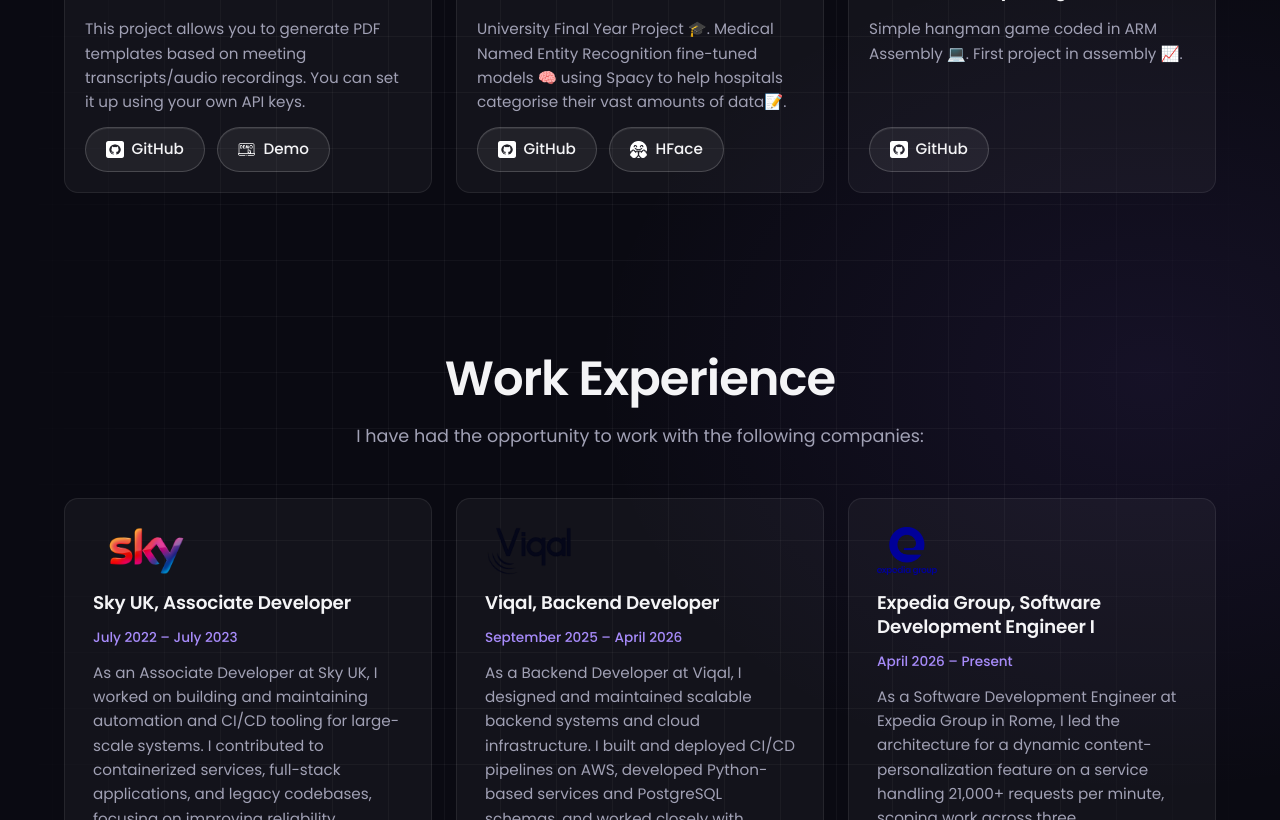
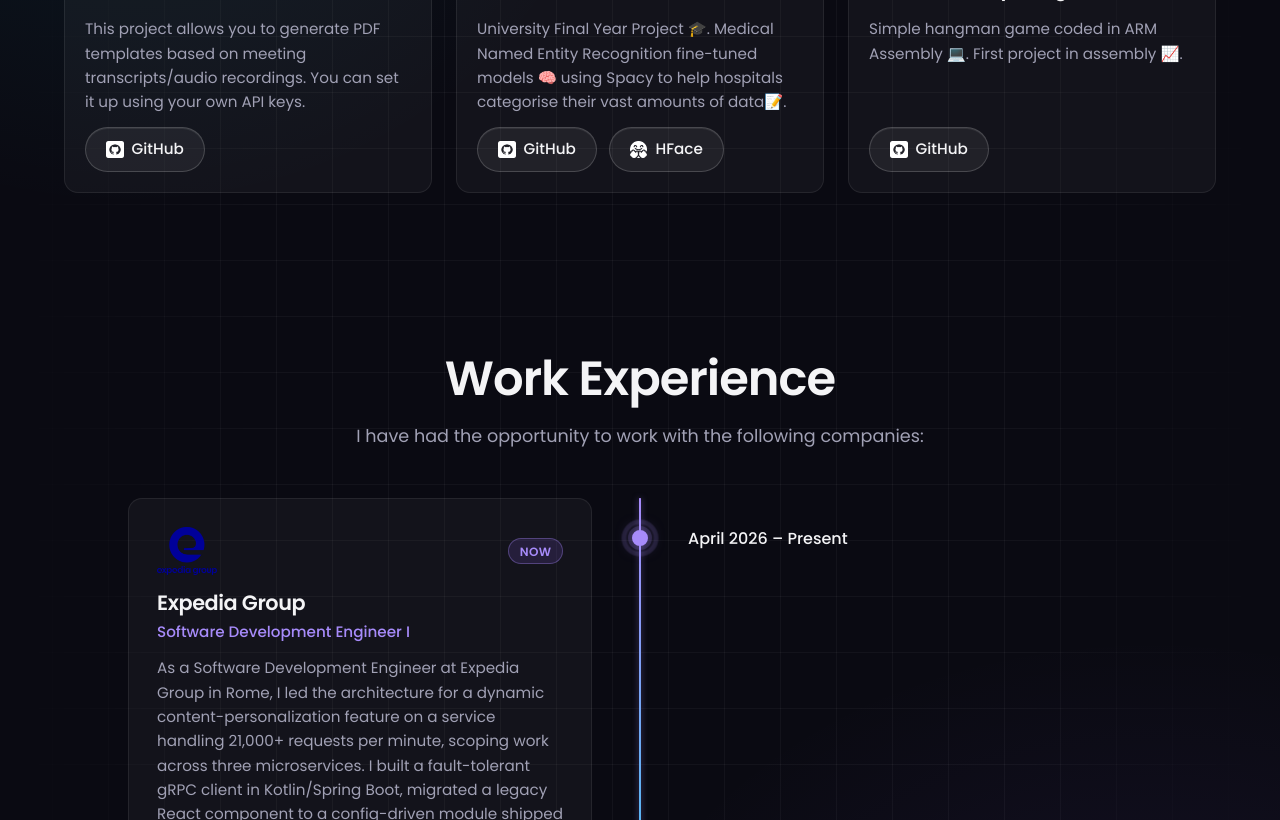
Before and after one commit to PavloNa/pavlona.github.io, a React (Create React App) app: page / in a window 1280 px wide. Shown: the part 1980-2800 px from the top of the page. Built offline with nearby package versions, Linux system fonts and the light colour scheme.

Commit message:
feat(experience): show work history as scroll timeline
- rail fills on scroll, dots light when reached, current role pings
- jobs moved to a data array, newest first
- drop Minutes Generator demo button

```diff
--- a/src/components/Contact/contact.css
+++ b/src/components/Contact/contact.css
@@ -1,8 +1,135 @@
-.experiences {
-    display: grid;
-    grid-template-columns: repeat(auto-fit, minmax(19rem, 1fr));
-    gap: 1.5rem;
-    margin-bottom: 5rem;
+/* Timeline: mobile-first (rail on the left), alternating sides from 900px */
+.timeline {
+    position: relative;
+    max-width: 64rem;
+    margin: 0 auto 6rem;
+}
+
+.timelineRail {
+    position: absolute;
+    top: 0;
+    bottom: 0;
+    left: 7px;
+    width: 2px;
+    border-radius: 2px;
+    background: var(--border);
+}
+
+/* scaled by Contact's scroll handler; transform only, so no layout work per frame */
+.timelineFill {
+    position: absolute;
+    inset: 0;
+    border-radius: inherit;
+    background: linear-gradient(var(--accent-text), var(--accent-2));
+    box-shadow: 0 0 12px rgba(167, 139, 250, 0.5);
+    transform: scaleY(0);
+    transform-origin: top;
+}
+
+.timelineList {
+    list-style: none;
+    display: flex;
+    flex-direction: column;
+    gap: 2.5rem;
+}
+
+.timelineItem {
+    position: relative;
+    padding-left: 2.5rem;
+}
+
+.timelineDot {
+    position: absolute;
+    top: 2rem;
+    left: 0;
+    width: 16px;
+    height: 16px;
+    border-radius: 50%;
+    background: var(--bg);
+    border: 2px solid var(--border-strong);
+    transition: background-color 300ms ease, border-color 300ms ease, box-shadow 300ms ease;
+}
+
+.passed .timelineDot {
+    background: var(--accent-text);
+    border-color: var(--accent-text);
+    box-shadow: 0 0 0 4px rgba(167, 139, 250, 0.15), 0 0 16px rgba(167, 139, 250, 0.6);
+}
+
+/* current role: a ring keeps pinging out of the dot */
+.current .timelineDot::after {
+    content: '';
+    position: absolute;
+    inset: -2px;
+    border-radius: 50%;
+    border: 2px solid var(--accent-text);
+    animation: ping 2s var(--ease-out) infinite;
+}
+
+@keyframes ping {
+    from { transform: scale(1); opacity: 0.8; }
+    to { transform: scale(2.6); opacity: 0; }
+}
+
+.timelineDate {
+    display: none;
+}
+
+.experienceDates {
+    font-size: 0.85rem;
+    color: var(--muted);
+}
+
+@media (min-width: 900px) {
+    .timelineRail {
+        left: 50%;
+        transform: translateX(-50%);
+    }
+
+    .timelineItem {
+        width: 50%;
+        padding: 0 3rem 0 0;
+    }
+
+    .timelineItem:nth-child(even) {
+        margin-left: 50%;
+        padding: 0 0 0 3rem;
+    }
+
+    .timelineDot {
+        left: auto;
+        right: -8px;
+    }
+
+    .timelineItem:nth-child(even) .timelineDot {
+        left: -8px;
+        right: auto;
+    }
+
+    /* date sits across the rail from its card */
+    .timelineDate {
+        display: block;
+        position: absolute;
+        top: 1.75rem;
+        left: calc(100% + 3rem);
+        white-space: nowrap;
+        font-weight: 500;
+        color: var(--muted);
+        transition: color 300ms ease;
+    }
+
+    .timelineItem:nth-child(even) .timelineDate {
+        left: auto;
+        right: calc(100% + 3rem);
+    }
+
+    .passed .timelineDate {
+        color: var(--text);
+    }
+
+    .mobileOnly {
+        display: none;
+    }
 }
 
 .experience {
@@ -10,6 +137,13 @@
     flex-direction: column;
     gap: 1rem;
     padding: 1.75rem;
+}
+
+.experienceHead {
+    display: flex;
+    align-items: center;
+    justify-content: space-between;
+    gap: 1rem;
 }
 
 .clientImg {
@@ -20,6 +154,18 @@
     object-position: left;
 }
 
+.nowBadge {
+    padding: 0.15rem 0.65rem;
+    border-radius: 999px;
+    border: 1px solid rgba(167, 139, 250, 0.35);
+    background: rgba(139, 92, 246, 0.15);
+    color: var(--accent-text);
+    font-size: 0.75rem;
+    font-weight: 600;
+    letter-spacing: 0.04em;
+    text-transform: uppercase;
+}
+
 .experienceText {
     display: flex;
     flex-direction: column;
@@ -27,14 +173,15 @@
 }
 
 .experienceText > h2 {
-    font-size: 1.15rem;
+    font-size: 1.3rem;
     font-weight: 600;
-    line-height: 1.3;
-    letter-spacing: -0.01em;
+    line-height: 1.2;
+    letter-spacing: -0.02em;
 }
 
 .experienceText > h3 {
-    font-size: 0.85rem;
+    margin-top: -0.5rem;
+    font-size: 0.95rem;
     font-weight: 500;
     color: var(--accent-text);
 }
--- a/src/components/Contact/contact.js
+++ b/src/components/Contact/contact.js
@@ -1,12 +1,81 @@
-import React, { useRef } from 'react'
+import React, { useEffect, useRef } from 'react'
 import './contact.css'
 import sky from '../../assets/sky.png'
 import viqal from '../../assets/viqal.png'
 import expedia from '../../assets/expedia.webp'
 import emailjs from '@emailjs/browser';
 
+// Newest first: the timeline reads top to bottom from today backwards
+const experiences = [
+    {
+        company: 'Expedia Group',
+        role: 'Software Development Engineer I',
+        dates: 'April 2026 – Present',
+        logo: expedia,
+        current: true,
+        text: `As a Software Development Engineer at Expedia Group in Rome, I led the architecture for a
+            dynamic content-personalization feature on a service handling 21,000+ requests per minute,
+            scoping work across three microservices. I built a fault-tolerant gRPC client in
+            Kotlin/Spring Boot, migrated a legacy React component to a config-driven module shipped via
+            A/B testing across 60+ locales, and fixed production and CI/CD reliability issues.`,
+        skills: ['Kotlin & Spring Boot', 'gRPC & Microservices', 'Circuit-Breaker Fault Tolerance', 'System Architecture',
+            'React', 'A/B Testing', 'Internationalization (60+ Locales)', 'Testing (97%+ Coverage)', 'CI/CD Reliability'],
+    },
+    {
+        company: 'Viqal',
+        role: 'Backend Developer',
+        dates: 'September 2025 – April 2026',
+        logo: viqal,
+        text: `As a Backend Developer at Viqal, I designed and maintained scalable backend systems and
+            cloud infrastructure. I built and deployed CI/CD pipelines on AWS, developed
+            Python-based services and PostgreSQL schemas, and worked closely with leadership to
+            modernize system architecture, improve security, and support enterprise-scale growth.`,
+        skills: ['Python Backend Development', 'PostgreSQL & Database Design', 'AWS Infrastructure', 'Jenkins CI/CD Pipelines',
+            'API Integration (Third-Party Services)', 'System Architecture & Refactoring', 'Automated Log Analysis',
+            'Security & Performance Optimization', 'Incident Monitoring & Reliability'],
+    },
+    {
+        company: 'Sky UK',
+        role: 'Associate Developer',
+        dates: 'July 2022 – July 2023',
+        logo: sky,
+        text: `As an Associate Developer at Sky UK, I worked on building and maintaining automation
+            and CI/CD tooling for large-scale systems. I contributed to containerized services,
+            full-stack applications, and legacy codebases, focusing on improving reliability,
+            performance, and deployment efficiency across teams.`,
+        skills: ['Python', 'Full-Stack Development', 'Jenkins (CI/CD)', 'Docker & Containerized Services', 'NGINX',
+            'Automation Testing', 'Shell Scripting', 'Grafana Monitoring', 'SMTP & Background Services', 'Legacy Code Debugging'],
+    },
+];
+
 const Contact = () => {
     const form = useRef();
+    const timeline = useRef();
+    const fill = useRef();
+
+    // Fill the timeline rail as it scrolls past 60% of the viewport, lighting each dot it reaches
+    useEffect(() => {
+        let frame = 0;
+        const update = () => {
+            frame = 0;
+            const rect = timeline.current.getBoundingClientRect();
+            const reached = window.innerHeight * 0.6 - rect.top;
+            const progress = Math.min(Math.max(reached / rect.height, 0), 1);
+            fill.current.style.transform = `scaleY(${progress})`;
+            timeline.current.querySelectorAll('.timelineItem').forEach((item) => {
+                item.classList.toggle('passed', item.offsetTop + 32 <= reached);
+            });
+        };
+        const onScroll = () => { if (!frame) frame = requestAnimationFrame(update); };
+        update();
+        window.addEventListener('scroll', onScroll, { passive: true });
+        window.addEventListener('resize', onScroll);
+        return () => {
+            cancelAnimationFrame(frame);
+            window.removeEventListener('scroll', onScroll);
+            window.removeEventListener('resize', onScroll);
+        };
+    }, []);
 
     const sendEmail = (e) => {
         e.preventDefault();
@@ -34,84 +103,34 @@
         <div id='clients'>
             <h1 className='sectionTitle'>Work Experience</h1>
             <p className='sectionLead'>I have had the opportunity to work with the following companies:</p>
-            <div className='experiences'>
-                <div className='experience card'>
-                    <img src={sky} alt='' className='clientImg'></img>
-                    <div className='experienceText'>
-                        <h2>Sky UK, Associate Developer</h2>
-                        <h3>July 2022 – July 2023</h3>
-                        <p>
-                            As an Associate Developer at Sky UK, I worked on building and maintaining automation
-                            and CI/CD tooling for large-scale systems. I contributed to containerized services,
-                            full-stack applications, and legacy codebases, focusing on improving reliability,
-                            performance, and deployment efficiency across teams.
-                        </p>
-                        <p className='skills'>Skills:</p>
-                        <ul>
-                            <li>Python</li>
-                            <li>Full-Stack Development</li>
-                            <li>Jenkins (CI/CD)</li>
-                            <li>Docker & Containerized Services</li>
-                            <li>NGINX</li>
-                            <li>Automation Testing</li>
-                            <li>Shell Scripting</li>
-                            <li>Grafana Monitoring</li>
-                            <li>SMTP & Background Services</li>
-                            <li>Legacy Code Debugging</li>
-                        </ul>
-                    </div>
-                </div>
-                <div className='experience card'>
-                    <img src={viqal} alt='' className='clientImg'></img>
-                    <div className='experienceText'>
-                        <h2>Viqal, Backend Developer</h2>
-                        <h3>September 2025 – April 2026</h3>
-                        <p>
-                            As a Backend Developer at Viqal, I designed and maintained scalable backend systems and
-                            cloud infrastructure. I built and deployed CI/CD pipelines on AWS, developed
-                            Python-based services and PostgreSQL schemas, and worked closely with leadership to
-                            modernize system architecture, improve security, and support enterprise-scale growth.
-                        </p>
-                        <p className='skills'>Skills:</p>
-                        <ul>
-                            <li>Python Backend Development</li>
-                            <li>PostgreSQL & Database Design</li>
-                            <li>AWS Infrastructure</li>
-                            <li>Jenkins CI/CD Pipelines</li>
-                            <li>API Integration (Third-Party Services)</li>
-                            <li>System Architecture & Refactoring</li>
-                            <li>Automated Log Analysis</li>
-                            <li>Security & Performance Optimization</li>
-                            <li>Incident Monitoring & Reliability</li>
-                        </ul>
-                    </div>
-                </div>
-                <div className='experience card'>
-                    <img src={expedia} alt='' className='clientImg'></img>
-                    <div className='experienceText'>
-                        <h2>Expedia Group, Software Development Engineer I</h2>
-                        <h3>April 2026 – Present</h3>
-                        <p>
-                            As a Software Development Engineer at Expedia Group in Rome, I led the architecture for a
-                            dynamic content-personalization feature on a service handling 21,000+ requests per minute,
-                            scoping work across three microservices. I built a fault-tolerant gRPC client in
-                            Kotlin/Spring Boot, migrated a legacy React component to a config-driven module shipped via
-                            A/B testing across 60+ locales, and fixed production and CI/CD reliability issues.
-                        </p>
-                        <p className='skills'>Skills:</p>
-                        <ul>
-                            <li>Kotlin & Spring Boot</li>
-                            <li>gRPC & Microservices</li>
-                            <li>Circuit-Breaker Fault Tolerance</li>
-                            <li>System Architecture</li>
-                            <li>React</li>
-                            <li>A/B Testing</li>
-                            <li>Internationalization (60+ Locales)</li>
-                            <li>Testing (97%+ Coverage)</li>
-                            <li>CI/CD Reliability</li>
-                        </ul>
-                    </div>
-                </div>
+            <div className='timeline' ref={timeline}>
+                <span className='timelineRail' aria-hidden='true'>
+                    <span className='timelineFill' ref={fill}></span>
+                </span>
+                <ol className='timelineList'>
+                    {experiences.map((exp) => (
+                        <li key={exp.company} className={exp.current ? 'timelineItem current' : 'timelineItem'}>
+                            <article className='experience card'>
+                                <div className='experienceHead'>
+                                    <img src={exp.logo} alt='' className='clientImg' />
+                                    {exp.current && <span className='nowBadge'>Now</span>}
+                                </div>
+                                <div className='experienceText'>
+                                    <h2>{exp.company}</h2>
+                                    <h3>{exp.role}</h3>
+                                    <span className='experienceDates mobileOnly'>{exp.dates}</span>
+                                    <p>{exp.text}</p>
+                                    <p className='skills'>Skills:</p>
+                                    <ul>
+                                        {exp.skills.map((skill) => <li key={skill}>{skill}</li>)}
+                                    </ul>
+                                </div>
+                            </article>
+                            <span className='timelineDot' aria-hidden='true'></span>
+                            <span className='timelineDate'>{exp.dates}</span>
+                        </li>
+                    ))}
+                </ol>
             </div>
         </div>
         <div id='contact'>
--- a/src/components/Projects/Projects.js
+++ b/src/components/Projects/Projects.js
@@ -1,6 +1,5 @@
 import React from 'react'
 import './Projects.css'
-import demo from '../../assets/demo.png'
 import github from '../../assets/github.png'
 import minutes_generator from '../../assets/minutes_generator.png'
 import hugging from '../../assets/hugging.png'
@@ -22,9 +21,6 @@
               <div className="projectButtons">
                 <a className="btn" href="https://github.com/PavloNa/Minutes-Generator/tree/main" target="_blank" rel="noreferrer">
                   <img src={github} alt="github" className="btnIcon" /> GitHub
-                </a>
-                <a className="btn" href="https://minutes.pavlonaz.com" target="_blank" rel="noreferrer">
-                <img src={demo} alt="" className="btnIcon" />Demo
                 </a>
               </div>
             </div>
```
